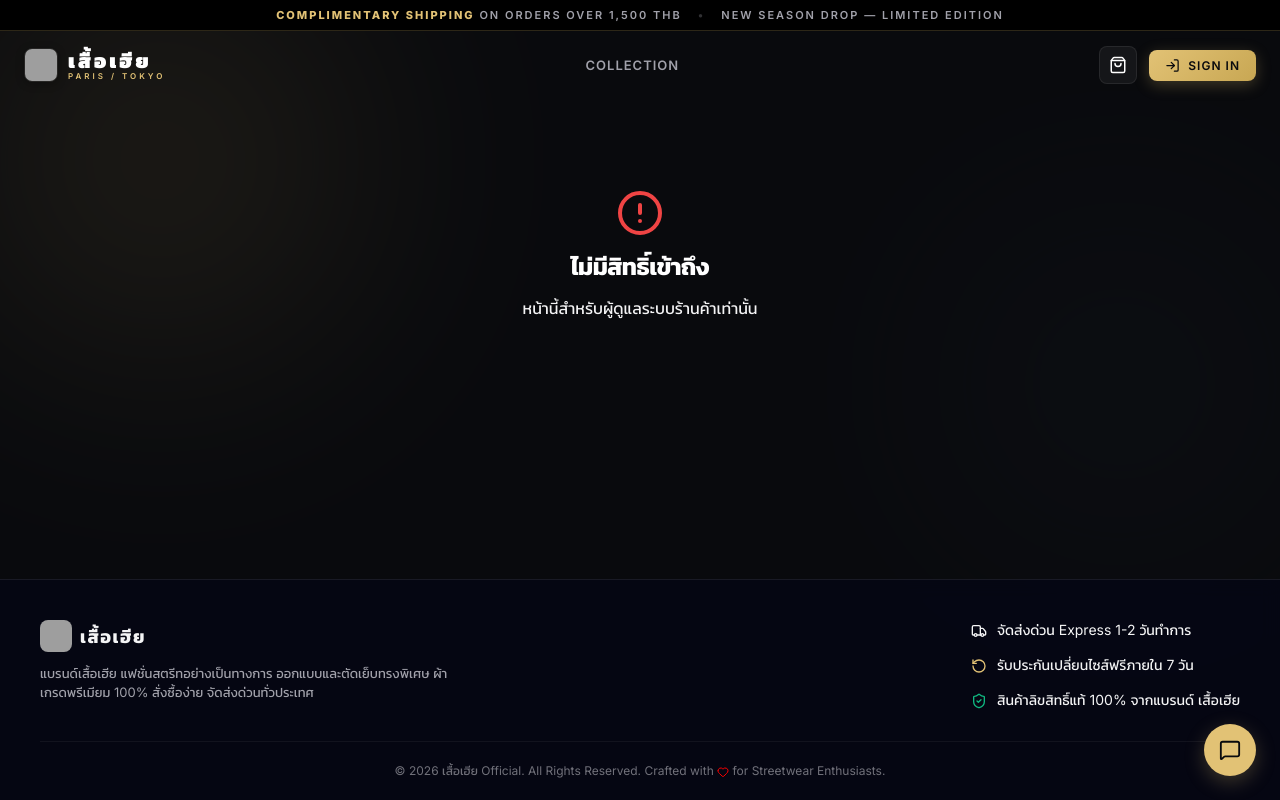
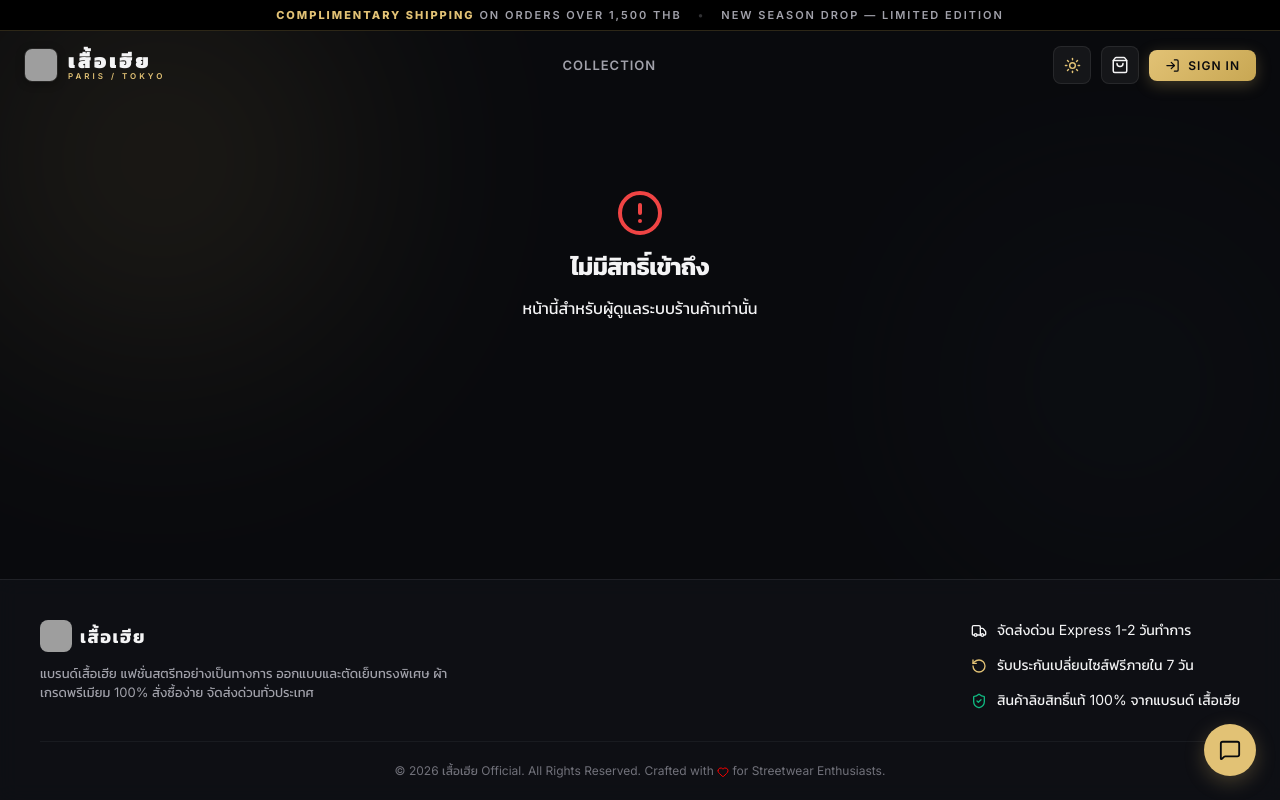
Before and after one commit to Thanathron2/clothing-store, a React (Vite) app: page /#/admin in a window 1280 px wide. Shown: the top 800 px of the page. Built offline with nearby package versions, Linux system fonts and the light colour scheme; grey boxes are pictures that could not be loaded.

Commit message:
Add Light and Dark mode toggle

```diff
--- a/src/components/Footer.jsx
+++ b/src/components/Footer.jsx
@@ -48,7 +48,7 @@ const styles = {
   footer: {
     marginTop: 'auto',
     borderTop: '1px solid var(--glass-border)',
-    background: 'rgba(5, 7, 20, 0.85)',
+    background: 'var(--glass-bg)',
     backdropFilter: 'blur(10px)',
     padding: '40px 20px 20px 20px',
     width: '100%',
--- a/src/components/Navbar.jsx
+++ b/src/components/Navbar.jsx
@@ -1,6 +1,6 @@
-import React, { useState } from 'react';
+import React, { useState, useEffect } from 'react';
 import { Link, useNavigate, useLocation } from 'react-router-dom';
-import { Sparkles, ShoppingBag, User, LogOut, ShieldAlert, LogIn, Menu, X, Coins, Truck, ArrowRight } from 'lucide-react';
+import { Sparkles, ShoppingBag, User, LogOut, ShieldAlert, LogIn, Menu, X, Coins, Truck, ArrowRight, Sun, Moon } from 'lucide-react';
 import { supabase, isMock } from '../supabaseClient';
 import GlassCard from './GlassCard';
 
@@ -8,6 +8,16 @@ const Navbar = ({ profile, cartCount, onCartClick, onAuthClick, onLogout }) => {
   const navigate = useNavigate();
   const location = useLocation();
   const [mobileMenuOpen, setMobileMenuOpen] = useState(false);
+  const [theme, setTheme] = useState(() => localStorage.getItem('theme') || 'dark');
+
+  useEffect(() => {
+    document.documentElement.setAttribute('data-theme', theme);
+    localStorage.setItem('theme', theme);
+  }, [theme]);
+
+  const toggleTheme = () => {
+    setTheme(prev => prev === 'dark' ? 'light' : 'dark');
+  };
 
   const handleLogoutClick = async () => {
     await supabase.auth.signOut();
@@ -71,13 +81,27 @@ const Navbar = ({ profile, cartCount, onCartClick, onAuthClick, onLogout }) => {
 
           {/* Action Controls */}
           <div style={styles.userSection}>
+            {/* Theme Toggle Button (Light / Dark) */}
+            <button
+              onClick={toggleTheme}
+              style={styles.themeToggleBtn}
+              title={theme === 'dark' ? 'เปลี่ยนเป็นโหมดสว่าง' : 'เปลี่ยนเป็นโหมดมืด'}
+              aria-label="Toggle theme"
+            >
+              {theme === 'dark' ? (
+                <Sun size={17} color="var(--primary)" />
+              ) : (
+                <Moon size={17} color="var(--primary)" />
+              )}
+            </button>
+
             {/* Cart Icon Button with Real-time Count Badge */}
             <button
               onClick={onCartClick}
               style={styles.cartBtn}
               title="BAG"
             >
-              <ShoppingBag size={18} color="#fff" />
+              <ShoppingBag size={18} color="var(--text-primary)" />
               {cartCount > 0 && (
                 <span style={styles.cartBadge}>{cartCount}</span>
               )}
@@ -200,7 +224,7 @@ const styles = {
   logoTextMain: {
     fontSize: '20px',
     fontWeight: '900',
-    color: '#ffffff',
+    color: 'var(--text-primary)',
     letterSpacing: '3px',
   },
   logoTextSub: {
@@ -220,7 +244,7 @@ const styles = {
     borderRadius: '6px',
   },
   activeNavLink: {
-    color: '#ffffff',
+    color: 'var(--text-primary)',
     background: 'rgba(255,255,255,0.06)',
   },
   adminLink: {
@@ -235,7 +259,19 @@ const styles = {
   userSection: {
     display: 'flex',
     alignItems: 'center',
-    gap: '12px',
+    gap: '10px',
+  },
+  themeToggleBtn: {
+    background: 'rgba(255, 255, 255, 0.05)',
+    border: '1px solid var(--glass-border)',
+    width: '38px',
+    height: '38px',
+    borderRadius: '8px',
+    display: 'flex',
+    alignItems: 'center',
+    justifyContent: 'center',
+    cursor: 'pointer',
+    transition: 'all 0.2s',
   },
   cartBtn: {
     position: 'relative',
--- a/src/index.css
+++ b/src/index.css
@@ -35,6 +35,41 @@
   color-scheme: dark;
 }
 
+[data-theme='light'] {
+  /* Minimal Luxury Clean Light Palette */
+  --bg-primary: #f8f9fa;       /* Clean White Alabaster */
+  --bg-secondary: #ffffff;     /* Pure White Card */
+  --bg-tertiary: #f1f3f5;      /* Light Gray Section */
+
+  --primary: #c29d44;          /* Warm Antique Gold */
+  --primary-hover: #b08d38;
+  --primary-glow: rgba(194, 157, 68, 0.25);
+
+  --secondary: #18191c;        /* Deep Carbon Black */
+  --secondary-hover: #000000;
+  --secondary-glow: rgba(24, 25, 28, 0.15);
+
+  --accent: #b45309;
+
+  --text-primary: #111317;     /* High Contrast Text */
+  --text-secondary: #4b5563;   /* Slate Gray Subtitle */
+  --text-muted: #9ca3af;
+
+  --success: #059669;
+  --success-glow: rgba(5, 150, 105, 0.2);
+  --warning: #d97706;
+  --danger: #dc2626;
+
+  /* Glassmorphism Styles for Light Mode */
+  --glass-bg: rgba(255, 255, 255, 0.85);
+  --glass-bg-hover: rgba(255, 255, 255, 0.95);
+  --glass-border: rgba(0, 0, 0, 0.08);
+  --glass-border-hover: rgba(194, 157, 68, 0.45);
+  --glass-glow: rgba(194, 157, 68, 0.15);
+
+  color-scheme: light;
+}
+
 * {
   box-sizing: border-box;
   margin: 0;
@@ -50,6 +85,7 @@ body {
   overflow-x: hidden;
   min-height: 100vh;
   position: relative;
+  transition: background-color 0.3s ease, color 0.3s ease;
 }
 
 /* Subtle Minimal Ambient Background Gradients */
@@ -81,7 +117,7 @@ body::after {
 h1, h2, h3, h4, h5, h6 {
   font-weight: 700;
   letter-spacing: -0.5px;
-  color: #ffffff;
+  color: var(--text-primary);
 }
 
 /* Luxury Minimal Glass Card Base */
@@ -95,11 +131,19 @@ h1, h2, h3, h4, h5, h6 {
   transition: all 0.3s cubic-bezier(0.16, 1, 0.3, 1);
 }
 
+[data-theme='light'] .glass-panel {
+  box-shadow: 0 10px 30px 0 rgba(0, 0, 0, 0.05);
+}
+
 .glass-panel-hover:hover {
   background: var(--glass-bg-hover);
   border-color: var(--glass-border-hover);
   transform: translateY(-4px);
   box-shadow: 0 16px 40px rgba(0, 0, 0, 0.6), 0 0 20px var(--glass-glow);
+}
+
+[data-theme='light'] .glass-panel-hover:hover {
+  box-shadow: 0 16px 40px rgba(0, 0, 0, 0.1), 0 0 20px var(--glass-glow);
 }
 
 /* Luxury Interactive Buttons */
```
